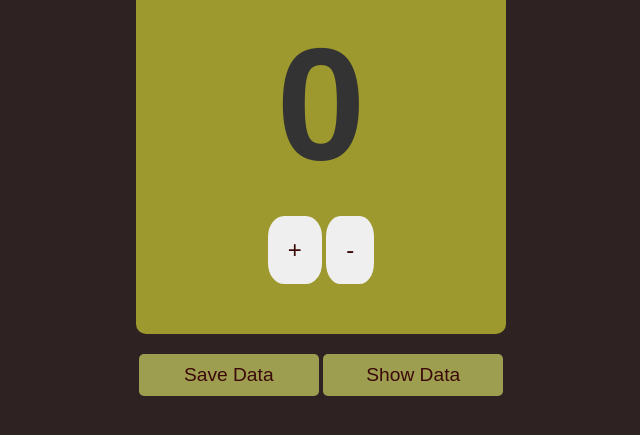
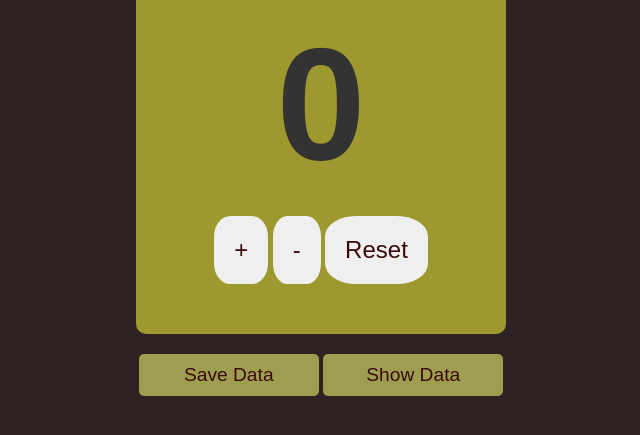
Before and after one commit to talhasiddique7/Counter-App-Using-HTML-CSS-and-JavaScript, a plain HTML site: page index.html in a window 1280 px wide. Shown: the part 245-680 px from the top of the page, without its empty margins (319-959 px from the left). Drawn offline with Linux system fonts and the light colour scheme.

Commit message:
Update index.html

```diff
--- a/index.html
+++ b/index.html
@@ -16,6 +16,7 @@
         <div class="buttons">
           <button class="increment" onclick="increase()">+</button>
           <button class="decrement" onclick="decrease()">-</button>
+          <button class="reset" onclick="reset()">Reset</button>
         </div>
       </div>
     </div>
```
